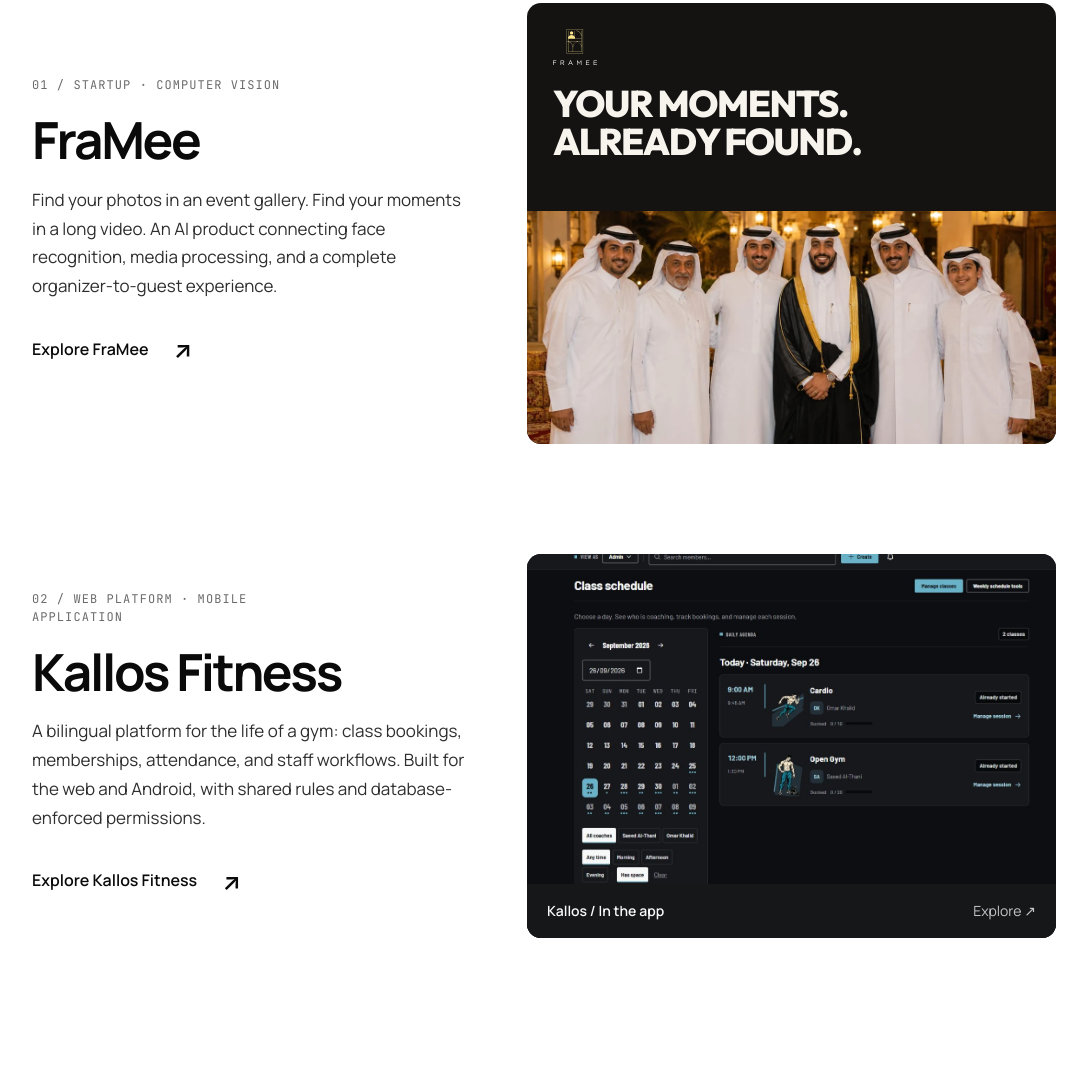
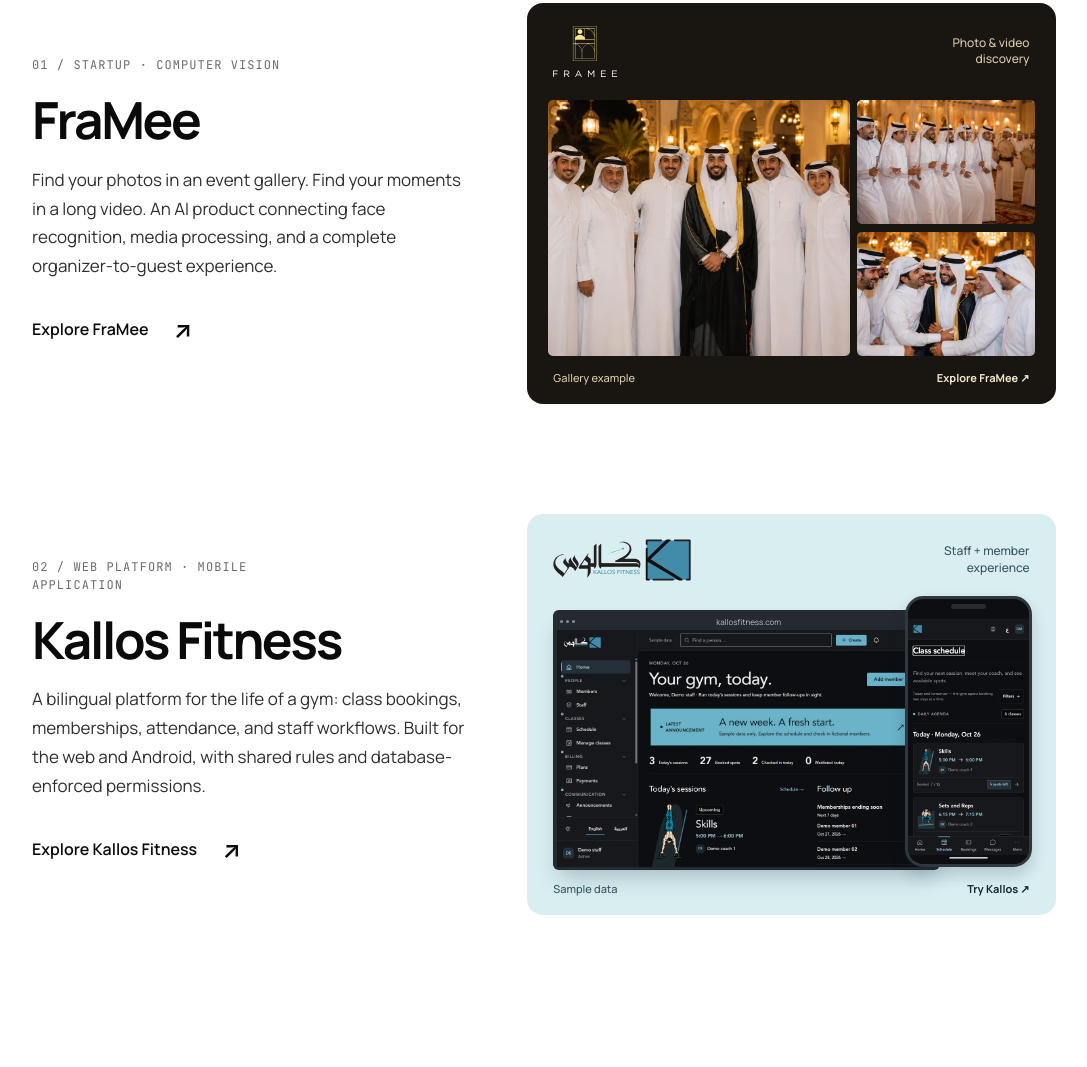
Before and after one commit to AITheChillGuy/AITheChillGuy.github.io, a website: page site/index.html in a window 1280 px wide. Shown: the part 6905-7972 px from the top of the page, without its empty margins (96-1183 px from the left). Drawn offline with Linux system fonts and the light colour scheme.

Commit message:
Redesign product thumbnails with gallery and full sample app views

```diff
--- a/site/index.html
+++ b/site/index.html
@@ -13,6 +13,7 @@
 <link rel="apple-touch-icon" href="assets/apple-touch-icon.png">
 <link rel="stylesheet" href="styles.css?v=20261015"><link rel="stylesheet" href="product-work.css?v=20261016">
 <link rel="preload" href="assets/fonts/manrope-latin.woff2" as="font" type="font/woff2" crossorigin=""><link rel="canonical" href="https://aithechillguy.github.io/"><meta property="og:url" content="https://aithechillguy.github.io/"><meta property="og:image" content="https://aithechillguy.github.io/assets/social-preview.png"><meta property="og:image:width" content="1200"><meta property="og:image:height" content="630"><meta property="og:image:alt" content="Ahmed Ibrahim — AI engineering, language models, retrieval, and agents"><meta name="twitter:card" content="summary_large_image"><script type="application/ld+json">{"@context": "https://schema.org", "@type": "Person", "name": "Ahmed Ibrahim", "url": "https://aithechillguy.github.io/", "jobTitle": "AI Engineer", "address": {"@type": "PostalAddress", "addressLocality": "Doha", "addressCountry": "QA"}, "alumniOf": {"@type": "CollegeOrUniversity", "name": "Qatar University"}, "sameAs": ["https://github.com/AITheChillGuy", "https://linkedin.com/in/ahmed-k-ibrahim", "https://scholar.google.com/citations?user=NSQYhzwAAAAJ"]}</script><link rel="stylesheet" href="product-evidence.css?v=20261024r3">
+<link rel="stylesheet" href="product-thumbnails.css?v=20261103">
 </head>
 <body id="top" class="site-template-page">
 
@@ -760,8 +761,23 @@
 
 <section class="panel product-index" id="products" aria-labelledby="products-heading"><div class="shell">
 <div class="section-head"><p class="label-caps eyebrow">§ 04 — Product development</p><h2 class="display-md" id="products-heading">Built to be used.</h2><p class="lead">Startup and business products, from the model and backend to the interface people use.</p></div>
-<article class="product-feature"><div><p class="product-kind">01 / Startup · Computer vision</p><h3>FraMee</h3><p>Find your photos in an event gallery. Find your moments in a long video. An AI product connecting face recognition, media processing, and a complete organizer-to-guest experience.</p><a class="product-visit" href="work/framee.html">Explore FraMee <span aria-hidden="true">↗</span></a></div><a class="product-cover fm-cover" href="work/framee.html" aria-label="Your moments. Already found. Explore FraMee, AI photo and video discovery"><img class="brand" src="assets/products/framee-gold.svg" width="140" height="48" alt=""><span class="cover-word" aria-hidden="true"><span>YOUR MOMENTS.</span> <span>ALREADY FOUND.</span></span><img class="cover-photo" src="assets/products/event-1.webp" width="1150" height="766" loading="lazy" alt=""></a></article>
-<article class="product-feature"><div><p class="product-kind">02 / Web platform · Mobile application</p><h3>Kallos Fitness</h3><p>A bilingual platform for the life of a gym: class bookings, memberships, attendance, and staff workflows. Built for the web and Android, with shared rules and database-enforced permissions.</p><a class="product-visit" href="work/kallos.html">Explore Kallos Fitness <span aria-hidden="true">↗</span></a></div><a class="product-cover kg-cover evidence-cover" href="work/kallos.html#screens" aria-label="Kallos / In the app Explore ↗"><img class="cover-screen" src="assets/products/screens/kallos-calendar.png" width="2255" height="1244" alt="" loading="lazy" decoding="async"><div class="cover-caption" aria-hidden="true"><span>Kallos / In the app</span> <span>Explore ↗</span></div></a></article>
+<article class="product-feature"><div><p class="product-kind">01 / Startup · Computer vision</p><h3>FraMee</h3><p>Find your photos in an event gallery. Find your moments in a long video. An AI product connecting face recognition, media processing, and a complete organizer-to-guest experience.</p><a class="product-visit" href="work/framee.html">Explore FraMee <span aria-hidden="true">↗</span></a></div><a class="product-preview fm-preview" href="work/framee.html" aria-label="Explore FraMee — AI photo and video discovery">
+  <div class="preview-brand"><img src="assets/products/framee-gold.svg" width="92" height="75" alt=""><span>Photo &amp; video discovery</span></div>
+  <div class="fm-preview-gallery" aria-hidden="true">
+    <img class="fm-preview-main" src="assets/products/event-1.webp" width="1150" height="766" loading="lazy" decoding="async" alt="">
+    <img src="assets/products/event-3.webp" width="1150" height="766" loading="lazy" decoding="async" alt="">
+    <img src="assets/products/event-2.webp" width="1150" height="766" loading="lazy" decoding="async" alt="">
+  </div>
+  <div class="preview-foot" aria-hidden="true"><span>Gallery example</span><span>Explore FraMee ↗</span></div>
+</a></article>
+<article class="product-feature"><div><p class="product-kind">02 / Web platform · Mobile application</p><h3>Kallos Fitness</h3><p>A bilingual platform for the life of a gym: class bookings, memberships, attendance, and staff workflows. Built for the web and Android, with shared rules and database-enforced permissions.</p><a class="product-visit" href="work/kallos.html">Explore Kallos Fitness <span aria-hidden="true">↗</span></a></div><a class="product-preview kg-preview" href="work/kallos.html#screens" aria-label="Explore Kallos — staff dashboard and member app with sample data">
+  <div class="preview-brand"><img src="assets/products/kallos-dark.svg" width="176" height="62" alt=""><span>Staff + member experience</span></div>
+  <div class="kg-preview-devices" aria-hidden="true">
+    <div class="kg-preview-desktop"><div class="preview-browser"><i></i><i></i><i></i><span>kallosfitness.com</span></div><img src="assets/products/previews/kallos-staff.webp" width="2240" height="1400" loading="lazy" decoding="async" alt=""></div>
+    <div class="kg-preview-phone"><img src="assets/products/previews/kallos-member.webp" width="780" height="1664" loading="lazy" decoding="async" alt=""><span class="preview-island"></span></div>
+  </div>
+  <div class="preview-foot" aria-hidden="true"><span>Sample data</span><span>Try Kallos ↗</span></div>
+</a></article>
 </div></section>
 <section class="panel contact" id="contact" aria-label="Contact">
   <div class="shell">
--- /dev/null
+++ b/site/product-thumbnails.css
@@ -0,0 +1,36 @@
+/* Homepage-only artwork. Case studies and their interactive devices are independent. */
+.product-preview{display:block;position:relative;isolation:isolate;overflow:hidden;aspect-ratio:1.32;border-radius:16px;container-type:inline-size;text-decoration:none}
+.product-preview *{box-sizing:border-box}
+.product-preview img{display:block;max-width:100%}
+.product-preview:focus-visible{outline:3px solid var(--ink);outline-offset:7px}
+.preview-brand{position:absolute;inset:0 0 auto;display:flex;align-items:center;justify-content:space-between;gap:20px;padding:4.2cqw 5cqw;height:24%;z-index:2}
+.preview-brand img{width:auto;height:100%;object-fit:contain;object-position:left}
+.preview-brand>span{font:500 clamp(12px,1.9cqw,16px)/1.4 Manrope,Arial,sans-serif;max-width:17ch;text-align:right}
+.preview-foot{position:absolute;inset:auto 5cqw 3.5cqw;display:flex;align-items:center;justify-content:space-between;gap:16px;font:500 clamp(11px,1.7cqw,14px)/1.4 Manrope,Arial,sans-serif}
+.preview-foot>span:last-child{font-weight:700}
+.fm-preview{background:#191612;color:#f3e7cd}
+.fm-preview .preview-brand>span,.fm-preview .preview-foot>span:first-child{color:#d7c8aa}
+.fm-preview-gallery{position:absolute;inset:24% 4% 12%;display:grid;grid-template-columns:1.7fr 1fr;grid-template-rows:1fr 1fr;gap:1.4cqw}
+.fm-preview-gallery img{width:100%;height:100%;min-height:0;min-width:0;object-fit:cover;border-radius:5px;transition:filter .4s ease}
+.fm-preview-gallery .fm-preview-main{grid-row:span 2;object-position:56% center}
+.fm-preview-gallery img:nth-child(2){object-position:42% center}
+.fm-preview-gallery img:nth-child(3){object-position:50% center}
+.fm-preview:hover .fm-preview-main{filter:brightness(1.08)}
+.kg-preview{background:#d9eef1;color:#13292f}
+.kg-preview .preview-brand{height:23%}
+.kg-preview .preview-brand img{width:29%;height:auto;max-height:100%}
+.kg-preview .preview-brand>span{color:#36565f}
+.kg-preview-devices{position:absolute;inset:24% 0 12%;transition:transform .45s cubic-bezier(.2,.7,.2,1)}
+.kg-preview-desktop{position:absolute;width:73%;left:5%;top:0;overflow:hidden;border-radius:1.1cqw;background:#252930;box-shadow:0 2.5cqw 4cqw -1.2cqw #173c4a44;padding:.65cqw}
+.preview-browser{height:3cqw;display:flex;align-items:center;gap:.55cqw;padding:0 .6cqw;color:#bdc6ce}
+.preview-browser i{width:.6cqw;height:.6cqw;border-radius:50%;background:#7f8b95}
+.preview-browser span{margin:auto;font:400 clamp(8px,1.2cqw,11px)/1 Manrope,Arial,sans-serif;transform:translateX(-1.3cqw)}
+.kg-preview-desktop>img{width:100%;height:auto;border-radius:.3cqw}
+.kg-preview-phone{position:absolute;width:24%;right:4.5%;bottom:0;aspect-ratio:780/1664;overflow:hidden;border:.7cqw solid #30383e;border-radius:3.5cqw;background:#0d0e11;box-shadow:0 1.5cqw 3cqw #0a273e33}
+.kg-preview-phone>img{width:100%;height:100%;object-fit:contain;border-radius:2.8cqw}
+.preview-island{position:absolute;width:29%;height:2%;top:1.9%;left:35.5%;background:#272b2e;border-radius:20px}
+.kg-preview:hover .kg-preview-devices{transform:translateY(-.7cqw)}
+.kg-preview .preview-foot>span:first-child{color:#36565f}
+@media(min-width:721px) and (max-width:1000px){.product-feature .product-preview{order:-1}}
+@media(max-width:720px){.product-feature .product-preview{order:-1;aspect-ratio:1.32}.preview-brand{height:23%;padding:4.5cqw 5cqw}.preview-brand>span{font-size:11px;max-width:15ch}.preview-foot{font-size:11px;bottom:4cqw}.fm-preview-gallery{inset:23% 4% 13%;grid-template-columns:1.6fr 1fr}.kg-preview-devices{inset:23% 0 12%}.kg-preview .preview-brand{height:24%}.kg-preview-phone{width:24%;right:4%}.kg-preview-desktop{width:70%;top:0}.preview-browser{height:3.7cqw}}
+@media(prefers-reduced-motion:reduce){.product-preview *{transition:none!important}.kg-preview:hover .kg-preview-devices{transform:none}}
```
Also changed, not shown: site/assets/products/previews/kallos-member.webp (added), site/assets/products/previews/kallos-staff.webp (added).
